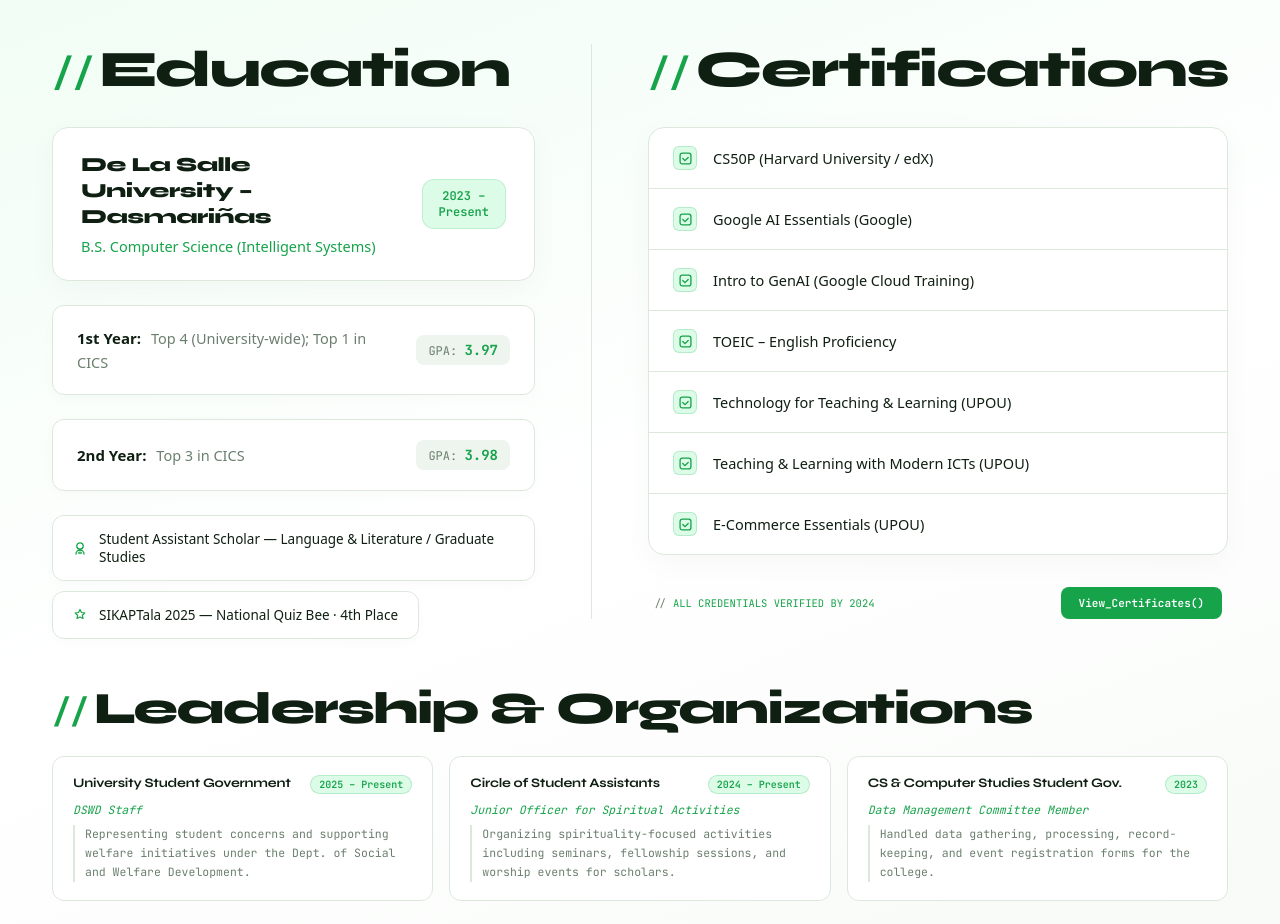
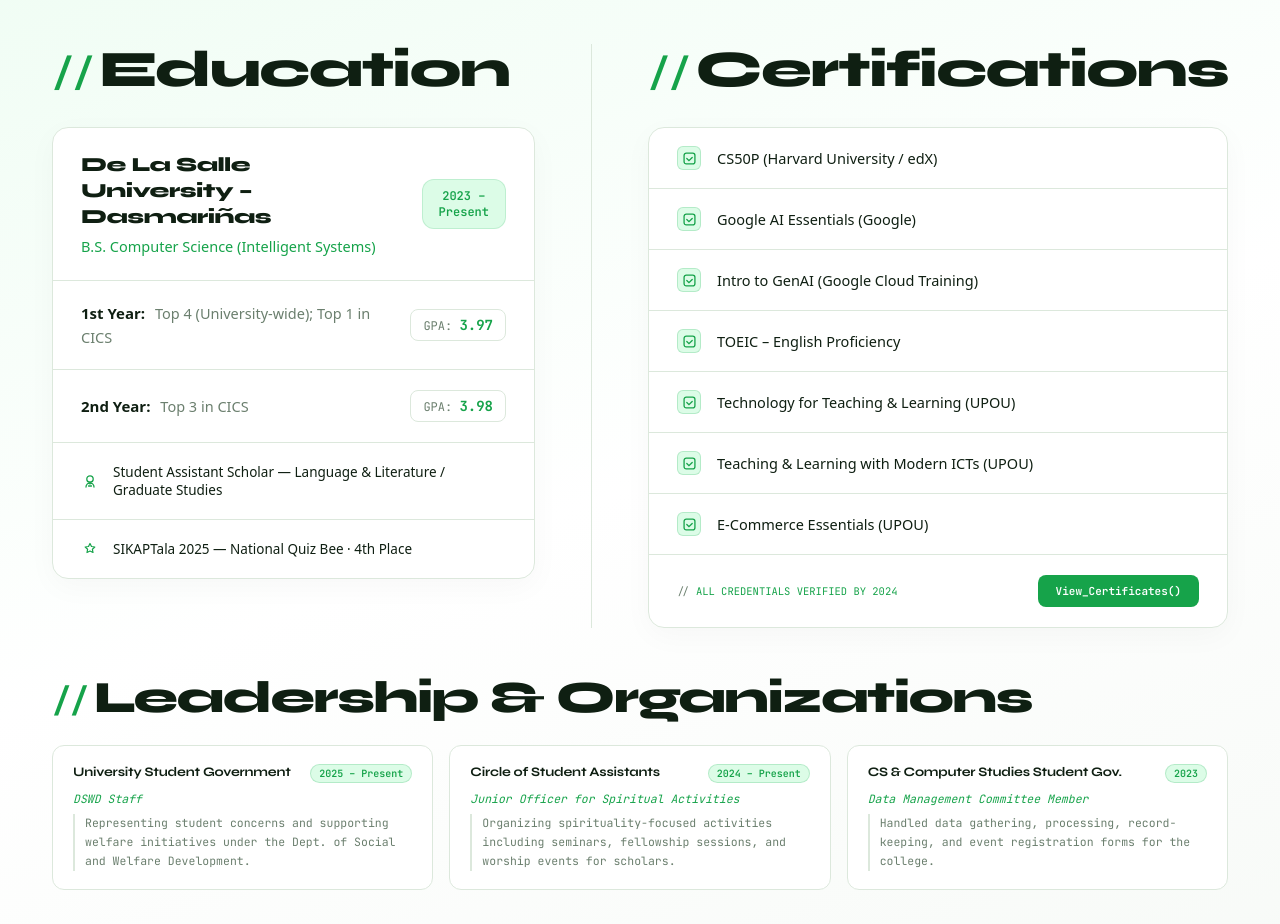
Before and after one commit to timothydevcastro/Portfolio, a React (Vite) app: page / in a window 1280 px wide. Shown: the part 3620-4544 px from the top of the page. Built offline with nearby package versions, Linux system fonts and the light colour scheme.

Commit message:
Refactor Education rows into unified settings-style group cards

```diff
--- a/src/EducationDevFinal.css
+++ b/src/EducationDevFinal.css
@@ -67,11 +67,15 @@
   font-size:.72em;
 }
 
-/* CONTENT BLOCK */
+/* CONTENT BLOCK - UNIFIED CARD CONTAINER */
 .edu-wrapper .edu-content-block {
   display: flex;
   flex-direction: column;
-  gap: 24px;
+  background: var(--surface);
+  border: 1px solid var(--border);
+  border-radius: 16px;
+  box-shadow: 0 8px 30px rgba(0,0,0,0.03);
+  overflow: hidden;
   opacity:0; transform:translateY(16px);
   transition:opacity .6s .15s ease, transform .6s .15s ease;
 }
@@ -80,11 +84,8 @@
 /* school info */
 .edu-wrapper .edu-school-row {
   display:flex; align-items:center; justify-content:space-between; gap:16px;
-  background: var(--surface);
-  border: 1px solid var(--border);
   padding: 24px 28px;
-  border-radius: 16px;
-  box-shadow: 0 8px 30px rgba(0,0,0,0.03);
+  border-bottom: 1px solid var(--border);
 }
 .edu-wrapper .edu-school-name {
   font-family:'Syne',sans-serif; font-weight:800;
@@ -105,20 +106,15 @@
 
 /* year entries */
 .edu-wrapper .edu-year-entry {
-  background: var(--surface);
-  border: 1px solid var(--border);
-  padding: 20px 24px;
-  border-radius: 12px;
+  padding: 20px 28px;
+  border-bottom: 1px solid var(--border);
   display:flex; justify-content: space-between; align-items: center; gap: 16px;
-  box-shadow: 0 4px 14px rgba(0,0,0,0.02);
   opacity:0; transform:translateX(-10px);
-  transition: opacity .4s ease, transform .4s ease, border-color .3s ease, box-shadow .3s ease;
+  transition: opacity .4s ease, transform .4s ease, background .2s ease;
 }
 .edu-wrapper .edu-year-entry.visible { opacity:1; transform:translateX(0); }
 .edu-wrapper .edu-year-entry:hover {
-  transform: translateY(-2px);
-  border-color: var(--green-light);
-  box-shadow: 0 8px 24px rgba(22,163,74,.08);
+  background: var(--surface2);
 }
 .edu-wrapper .edu-year-text {
   font-family: system-ui, -apple-system, BlinkMacSystemFont, 'Segoe UI', Roboto, sans-serif;
@@ -129,7 +125,8 @@
 .edu-wrapper .edu-year-gpa {
   font-family: 'JetBrains Mono', monospace;
   font-size:12px; color:var(--muted);
-  background: var(--surface2);
+  background: var(--surface);
+  border: 1px solid var(--border);
   padding: 6px 12px;
   border-radius: 8px;
   white-space: nowrap;
@@ -137,34 +134,29 @@
 .edu-wrapper .edu-year-gpa span { color:var(--green); font-weight:700; font-size:14px; }
 
 /* badge pills */
-.edu-wrapper .edu-pill-row { display:flex; flex-direction:column; gap:10px; }
+.edu-wrapper .edu-pill-row { display:flex; flex-direction:column; }
 .edu-wrapper .edu-pill {
-  display:inline-flex; align-items:center; gap:12px;
+  display:flex; align-items:center; gap:16px;
   font-family: system-ui, -apple-system, BlinkMacSystemFont, 'Segoe UI', Roboto, sans-serif;
   font-size:13.5px; font-weight:500;
-  color:var(--text); padding:14px 20px;
-  border:1px solid var(--border); border-radius:12px;
-  background:var(--surface); width:fit-content;
-  box-shadow: 0 4px 12px rgba(0,0,0,0.02);
+  color:var(--text); padding:20px 28px;
+  border-bottom: 1px solid var(--border);
   opacity:0; transform:translateX(-10px);
-  transition: opacity .4s ease, transform .4s ease, border-color .3s ease, box-shadow .3s ease;
+  transition: opacity .4s ease, transform .4s ease, background .2s ease, color .2s ease;
 }
+.edu-wrapper .edu-pill:last-child { border-bottom: none; }
 .edu-wrapper .edu-pill.visible { opacity:1; transform:translateX(0); }
-.edu-wrapper .edu-pill:hover { border-color:var(--green-light); transform:translateX(4px); box-shadow: 0 8px 20px rgba(22,163,74,.06); }
+.edu-wrapper .edu-pill:hover { background: var(--surface2); color: var(--green); }
+.edu-wrapper .edu-pill svg { margin-left: 2px; }
 
 /* CERT LIST */
 .edu-wrapper .edu-cert-list {
   display:flex; flex-direction:column;
-  background: var(--surface);
-  border: 1px solid var(--border);
-  border-radius: 16px;
-  box-shadow: 0 8px 30px rgba(0,0,0,0.03);
-  overflow: hidden;
 }
 
 .edu-wrapper .edu-cert-row {
   display:flex; align-items:center; gap:16px;
-  padding:18px 24px;
+  padding:18px 28px;
   border-bottom:1px solid var(--border);
   opacity:0; transform:translateX(12px);
   transition: opacity .4s ease, transform .4s ease, background .2s;
@@ -181,6 +173,7 @@
   border:1px solid rgba(22,163,74,.2);
   display:flex; align-items:center; justify-content:center;
   flex-shrink:0;
+  color: var(--green);
 }
 .edu-wrapper .edu-cert-indicator svg { width:13px; height:13px; }
 
@@ -194,9 +187,13 @@
 /* cert footer */
 .edu-wrapper .edu-cert-footer {
   display:flex; align-items:center; justify-content:space-between;
-  padding:8px 6px 0;
+  padding:20px 28px;
+  border-top:1px solid var(--border);
   opacity:0;
-  transition:opacity .5s .5s ease;
+  transition: opacity .5s .5s ease, background .2s;
+}
+.edu-wrapper .edu-cert-footer:hover {
+  background: var(--surface2);
 }
 .edu-wrapper .edu-cert-footer.visible { opacity:1; }
 .edu-wrapper .edu-footer-note { font-size:10.5px; color:var(--muted); }
```
